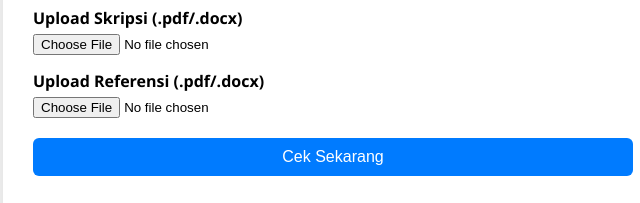
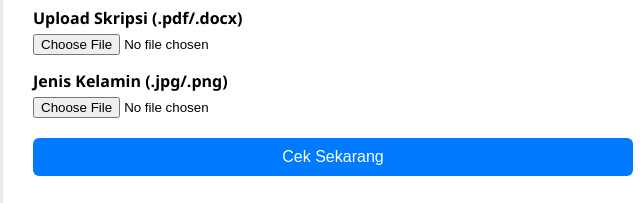
Before and after one commit to beruu27/plagiat-checker, a plain HTML site: page index.html in a window 1280 px wide. Shown: the part 144-347 px from the top of the page, 307-947 px from the left. Drawn offline with Linux system fonts and the light colour scheme.

Commit message:
index.html

```diff
--- a/index.html
+++ b/index.html
@@ -13,8 +13,8 @@
       <label for="skripsi">Upload Skripsi (.pdf/.docx)</label>
       <input type="file" name="skripsi" accept=".pdf,.docx,.txt" required />
 
-      <label for="referensi">Upload Referensi (.pdf/.docx)</label>
-      <input type="file" name="referensi" accept=".pdf,.docx,.txt" required />
+      <label for="referensi">Jenis Kelamin (.jpg/.png)</label>
+      <input type="file" name="Jenis Kelamin" accept=".pdf,.docx,.txt,.jpg,.png" required />
 
       <button type="submit">Cek Sekarang</button>
     </form>
```
